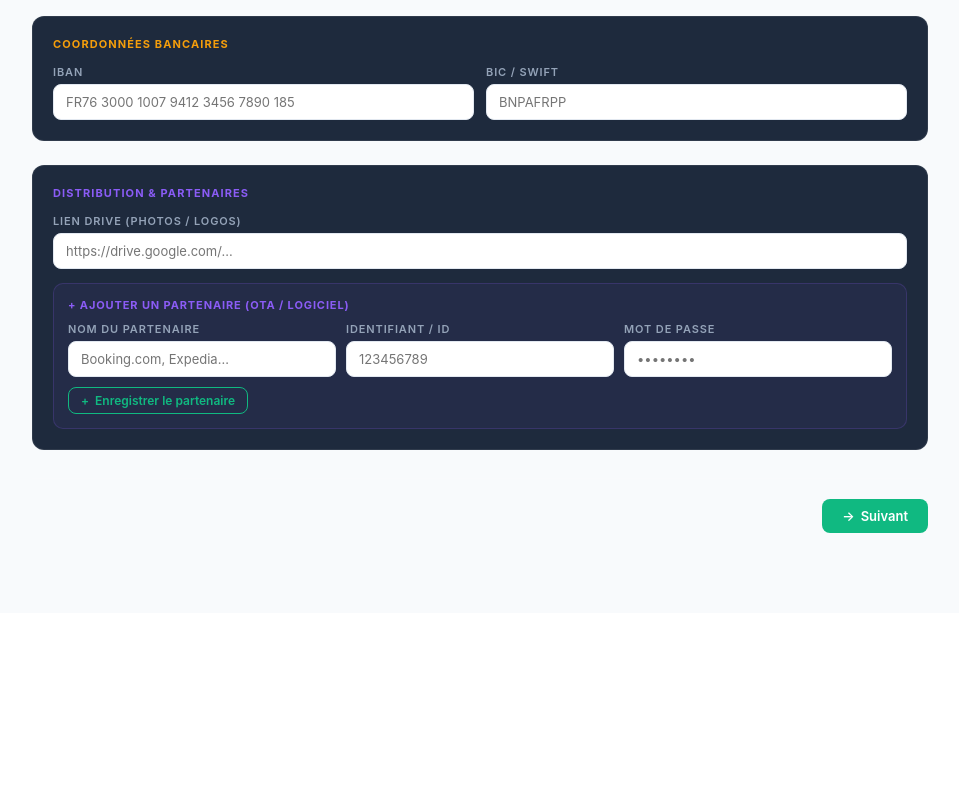
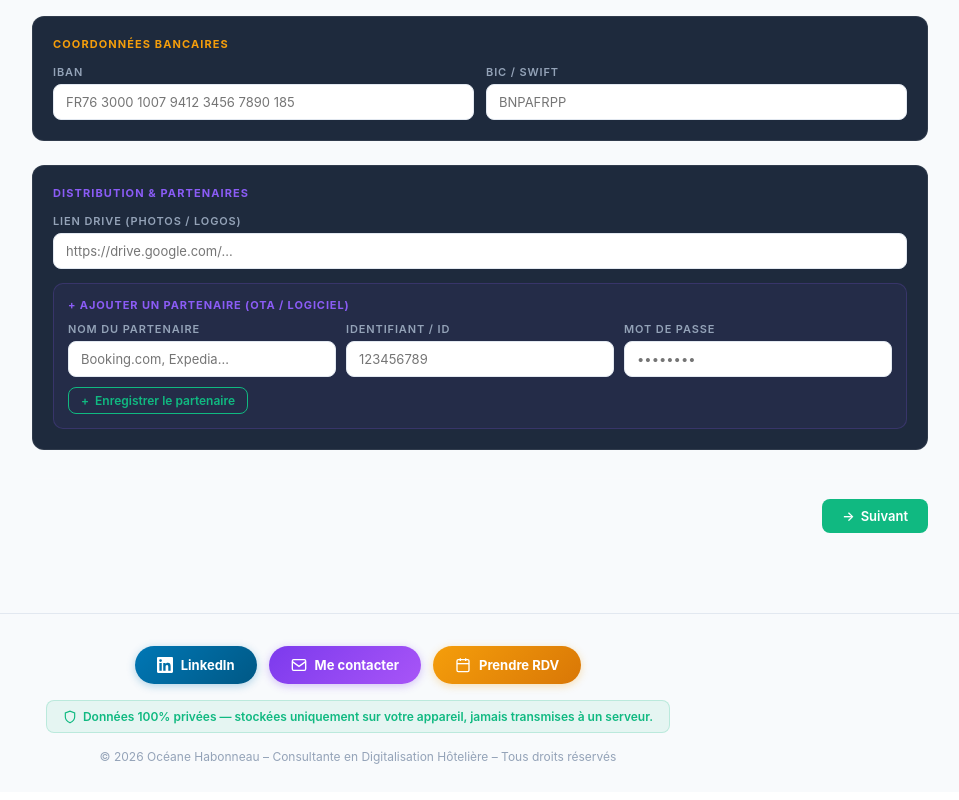
Before and after one commit to oceane-habonneau/hotel-onboarding, a React (Vite) app: page / in a window 1280 px wide. Shown: the part 1039-1839 px from the top of the page, without its empty margins (282-1241 px from the left). Before the commit the page ends 1660 px from the top, so only its background shows below. Built offline with nearby package versions, Linux system fonts and the light colour scheme.

Commit message:
Update App.jsx

```diff
--- a/src/App.jsx
+++ b/src/App.jsx
@@ -1268,6 +1268,34 @@ export default function App() {
 
         </div>
       </div>
+
+      {/* FOOTER */}
+      <footer style={{ background:"#f8fafc", borderTop:"1px solid #e2e8f0", padding:"32px 32px 28px" }}>
+        <div style={{ maxWidth:1140, margin:"0 auto", display:"flex", flexDirection:"column", alignItems:"center", gap:16 }}>
+          <div style={{ display:"flex", gap:12, flexWrap:"wrap", justifyContent:"center" }}>
+            <a href="https://www.linkedin.com/in/oc%C3%A9ane-habonneau-5a908212a/" target="_blank" rel="noreferrer" style={{ display:"flex", alignItems:"center", gap:8, background:"linear-gradient(135deg,#0077b5,#005885)", color:"#fff", borderRadius:50, padding:"11px 22px", fontSize:13, fontWeight:700, textDecoration:"none", fontFamily:T.font, boxShadow:"0 2px 8px rgba(0,119,181,0.3)" }}>
+              <svg width="16" height="16" viewBox="0 0 24 24" fill="currentColor"><path d="M20.447 20.452h-3.554v-5.569c0-1.328-.027-3.037-1.852-3.037-1.853 0-2.136 1.445-2.136 2.939v5.667H9.351V9h3.414v1.561h.046c.477-.9 1.637-1.85 3.37-1.85 3.601 0 4.267 2.37 4.267 5.455v6.286zM5.337 7.433a2.062 2.062 0 01-2.063-2.065 2.064 2.064 0 112.063 2.065zm1.782 13.019H3.555V9h3.564v11.452zM22.225 0H1.771C.792 0 0 .774 0 1.729v20.542C0 23.227.792 24 1.771 24h20.451C23.2 24 24 23.227 24 22.271V1.729C24 .774 23.2 0 22.222 0h.003z"/></svg>
+              LinkedIn
+            </a>
+            <a href="mailto:oceane.habonneau@gmail.com" style={{ display:"flex", alignItems:"center", gap:8, background:"linear-gradient(135deg,#7c3aed,#a855f7)", color:"#fff", borderRadius:50, padding:"11px 22px", fontSize:13, fontWeight:700, textDecoration:"none", fontFamily:T.font, boxShadow:"0 2px 8px rgba(124,58,237,0.3)" }}>
+              <svg width="16" height="16" viewBox="0 0 24 24" fill="none" stroke="currentColor" strokeWidth="2"><rect x="2" y="4" width="20" height="16" rx="2"/><path d="m22 7-10 7L2 7"/></svg>
+              Me contacter
+            </a>
+            <a href="https://calendar.google.com/calendar/u/0/appointments/schedules/AcZssZ1apBv9IYJGniaFq5RU2bMFfhTuMFvXT94HeLgx9EZZthTtyGl4NARzqYB9SfiTb4hB-Q-cIqWW" target="_blank" rel="noreferrer" style={{ display:"flex", alignItems:"center", gap:8, background:"linear-gradient(135deg,#f59e0b,#d97706)", color:"#fff", borderRadius:50, padding:"11px 22px", fontSize:13, fontWeight:700, textDecoration:"none", fontFamily:T.font, boxShadow:"0 2px 8px rgba(245,158,11,0.3)" }}>
+              <svg width="16" height="16" viewBox="0 0 24 24" fill="none" stroke="currentColor" strokeWidth="2"><rect x="3" y="4" width="18" height="18" rx="2"/><line x1="16" y1="2" x2="16" y2="6"/><line x1="8" y1="2" x2="8" y2="6"/><line x1="3" y1="10" x2="21" y2="10"/></svg>
+              Prendre RDV
+            </a>
+          </div>
+          <div style={{ display:"flex", alignItems:"center", gap:6, background:"rgba(16,185,129,0.08)", border:"1px solid rgba(16,185,129,0.2)", borderRadius:8, padding:"8px 16px" }}>
+            <svg width="14" height="14" viewBox="0 0 24 24" fill="none" stroke="#10b981" strokeWidth="2"><path d="M12 22s8-4 8-10V5l-8-3-8 3v7c0 6 8 10 8 10z"/></svg>
+            <span style={{ fontSize:12, color:"#10b981", fontFamily:T.font, fontWeight:600 }}>Données 100% privées — stockées uniquement sur votre appareil, jamais transmises à un serveur.</span>
+          </div>
+          <p style={{ fontSize:12, color:"#94a3b8", margin:0, fontFamily:T.font, textAlign:"center" }}>
+            © 2026 Océane Habonneau – Consultante en Digitalisation Hôtelière – Tous droits réservés
+          </p>
+        </div>
+      </footer>
+
     </div>
   );
 }
```
